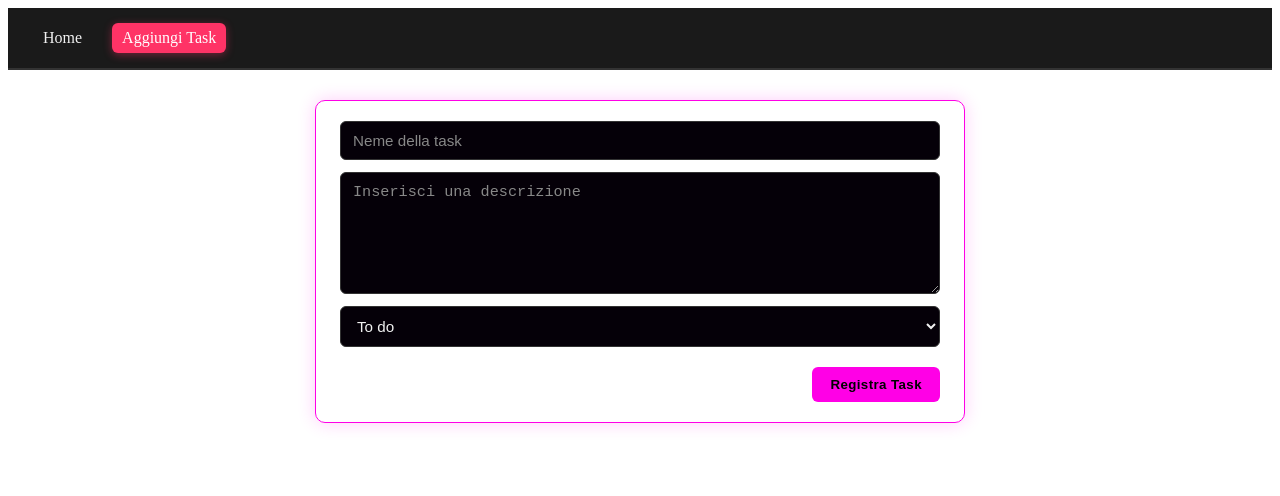
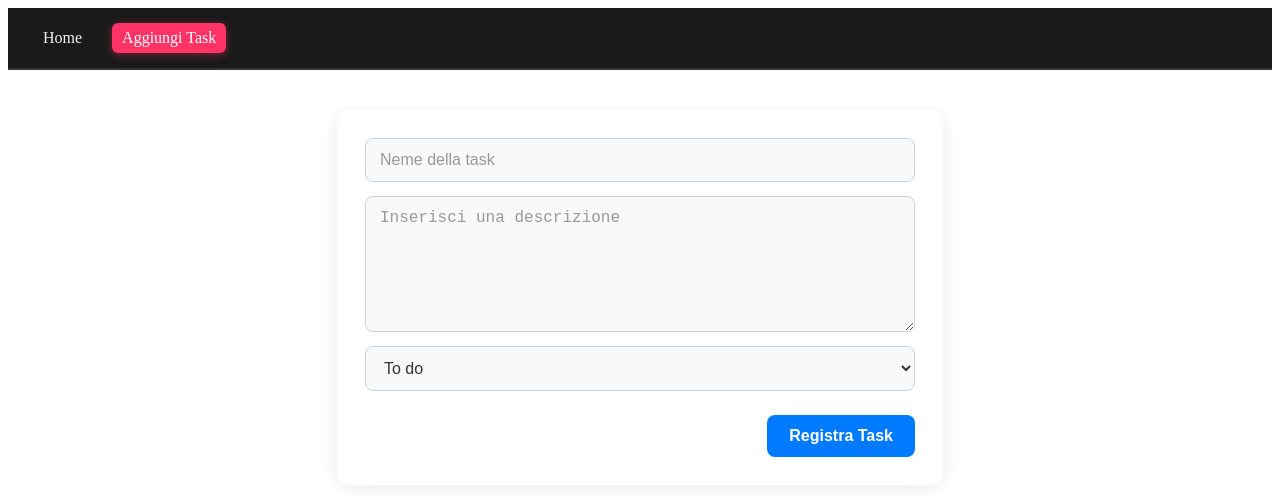
Before and after one commit to dpalexandru/ex-react-task-manager, a React (Vite) app: page /addtask in a window 1280 px wide. Shown: the top 496 px of the page. Built offline with nearby package versions, Linux system fonts and the light colour scheme; no server answers.

Commit message:
[Mailstone7] aggiunta pagina dettaglio task tramite id

```diff
--- a/src/App.jsx
+++ b/src/App.jsx
@@ -3,6 +3,7 @@ import AddTask from "./pages/AddTask";
 import TaskList from "./pages/TaskList"
 import NavBar from "./components/NavBar";
 import { GlobalProvider } from "./context/GlobalContext";
+import TaskDetail from "./pages/TaskDetail";
 
 
 function App() {
@@ -14,6 +15,7 @@ function App() {
         <Routes>
           <Route path="/" element={<TaskList />} />
           <Route path="/addtask" element={<AddTask />} />
+          <Route path="/task/:id" element={<TaskDetail />} />
         </Routes>
       </BrowserRouter>
     </GlobalProvider>
--- a/src/components/TaskRow.jsx
+++ b/src/components/TaskRow.jsx
@@ -1,6 +1,11 @@
 import React, { useMemo } from "react";
+import { useNavigate } from "react-router-dom";
+
 
 const TaskRow = ({ task }) => {
+
+  const navigate = useNavigate();
+
   const row = useMemo(() => {
     // Calcolo colore stato
     const statusColor =
@@ -15,10 +20,13 @@ const TaskRow = ({ task }) => {
     const formattedDate = new Date(task.createdAt).toLocaleString("it-IT");
 
     return (
-      <tr>
+      <tr
+        onClick={() => navigate(`/task/${task.id}`)}
+        style={{ cursor: "pointer" }}>
         <td>{task.title}</td>
 
-        <td style={{ backgroundColor: statusColor }}>
+        <td
+          style={{ backgroundColor: statusColor }}>
           {task.status}
         </td>
 
--- a/src/index.css
+++ b/src/index.css
@@ -141,55 +141,52 @@
 /* F O R M   A D D   T A S K */
 
 .container-form {
-  max-width: 600px;
-  margin: 30px auto;
-  padding: 20px 24px;
-  border: 1px solid #ff00e6;
-  border-radius: 10px;
-  box-shadow: 0 0 18px rgba(255, 0, 230, 0.2);
+  max-width: 550px;
+  margin: 40px auto;
+  padding: 28px;
+  background: #ffffff;
+  border-radius: 12px;
+  box-shadow: 0 4px 20px rgba(0, 0, 0, 0.08);
+  font-family: "Inter", sans-serif;
 }
 
 .container-form form {
   display: flex;
   flex-direction: column;
-  gap: 12px;
+  gap: 14px;
 }
 
 /* campi input / textarea / select */
 .container-form input,
 .container-form textarea,
 .container-form select {
-  background: #050008;
-  border: 1px solid #333;
-  border-radius: 6px;
-  padding: 10px 12px;
-  color: #f0f0f0;
-  font-size: 0.95rem;
-  outline: none;
-  transition:
-    border-color 0.2s ease,
-    box-shadow 0.2s ease,
-    transform 0.1s ease;
+  background: #f8f9fa;
+  border: 1px solid #d0d0d0;
+  border-radius: 8px;
+  padding: 12px 14px;
+  color: #333;
+  font-size: 1rem;
+  transition: border-color 0.2s, box-shadow 0.2s;
 }
 
-/* placeholder un po’ più soft */
+/* placeholder soft */
 .container-form input::placeholder,
 .container-form textarea::placeholder {
-  color: #888;
+  color: #999;
 }
 
-/* focus stato “neon” */
+/* focus elegante blu */
 .container-form input:focus,
 .container-form textarea:focus,
 .container-form select:focus {
-  border-color: #ff00e6;
-  box-shadow: 0 0 8px rgba(255, 0, 230, 0.5);
-  transform: translateY(-1px);
+  border-color: #007bff;
+  box-shadow: 0 0 6px rgba(0, 123, 255, 0.4);
+  outline: none;
 }
 
-/* textarea più alta e ridimensionabile solo in verticale */
+/* textarea */
 .container-form textarea {
-  min-height: 100px;
+  min-height: 110px;
   resize: vertical;
 }
 
@@ -200,25 +197,73 @@
 
 /* bottone submit */
 .container-form button[type="submit"] {
+  margin-top: 10px;
   align-self: flex-end;
-  margin-top: 8px;
-  background: #ff00e6;
-  color: #000;
+  background: #007bff;
+  color: #fff;
   border: none;
-  padding: 10px 18px;
-  border-radius: 6px;
-  font-weight: 700;
+  padding: 12px 22px;
+  border-radius: 8px;
+  font-size: 1rem;
+  font-weight: 600;
   cursor: pointer;
-  letter-spacing: 0.03em;
+  transition: background 0.2s, transform 0.1s;
 }
 
 .container-form button[type="submit"]:hover {
-  background: #ff33ff;
-  box-shadow: 0 0 12px #ff00ff;
+  background: #0066d6;
   transform: translateY(-1px);
 }
 
 .container-form button[type="submit"]:active {
   transform: translateY(0);
-  box-shadow: 0 0 6px #ff00ff;
 }
+
+/* P A G I N A    D E T T A G L I O    T A S K */
+
+
+.container-dettaglio-task {
+  max-width: 500px;
+  margin: 40px auto;
+  padding: 25px;
+  border-radius: 12px;
+  background: #ffffff;
+  box-shadow: 0 4px 20px rgba(0, 0, 0, 0.08);
+  color: #333;
+  font-family: "Inter", sans-serif;
+}
+
+.container-dettaglio-task h1 {
+  font-size: 1.8rem;
+  margin-bottom: 20px;
+  text-align: center;
+  font-weight: 700;
+}
+
+.container-dettaglio-task p {
+  margin: 12px 0;
+  font-size: 1rem;
+  line-height: 1.5;
+}
+
+.container-dettaglio-task strong {
+  color: #007bff;
+}
+
+.container-dettaglio-task button {
+  margin-top: 20px;
+  width: 100%;
+  padding: 12px 0;
+  border: none;
+  border-radius: 8px;
+  background: #e63946;
+  color: white;
+  font-size: 1rem;
+  cursor: pointer;
+  transition: 0.2s;
+}
+
+.container-dettaglio-task button:hover {
+  background: #c91d2e;
+  transform: scale(1.02);
+}
--- /dev/null
+++ b/src/pages/TaskDetail.jsx
@@ -0,0 +1,29 @@
+import React from 'react'
+import { useParams } from 'react-router-dom'
+import { useGlobalContext } from '../context/GlobalContext'
+
+const TaskDetail = () => {
+  const { id } = useParams();
+  const { tasks } = useGlobalContext()
+  const task = tasks.find(t => t.id == id);
+
+  //funzione elimina task
+  function EliminaTask() {
+    console.log(task)
+  }
+
+  if (!task) return <p>Task non trovato...</p>;
+
+  return (
+    <div className='container-dettaglio-task'>
+      <h1>Dettaglio Task</h1>
+      <p><strong>Nome:</strong> {task.title}</p>
+      <p><strong>Stato:</strong> {task.status}</p>
+      <p><strong>Descrizione:</strong> {task.description}</p>
+      <p><strong>Creato il:</strong> {new Date(task.createdAt).toLocaleString("it-IT")}</p>
+      <button onClick={EliminaTask} >Elimina Task</button>
+    </div>
+  )
+}
+
+export default TaskDetail;
--- a/src/pages/TaskList.jsx
+++ b/src/pages/TaskList.jsx
@@ -5,7 +5,6 @@ import TaskRow from '../components/TaskRow';
 
 const TaskList = () => {
   const { tasks } = useGlobalContext()
-  console.log("Render")
   return (
     <div>
       <h1 className="titolo">Elenco dei Task</h1>
```
